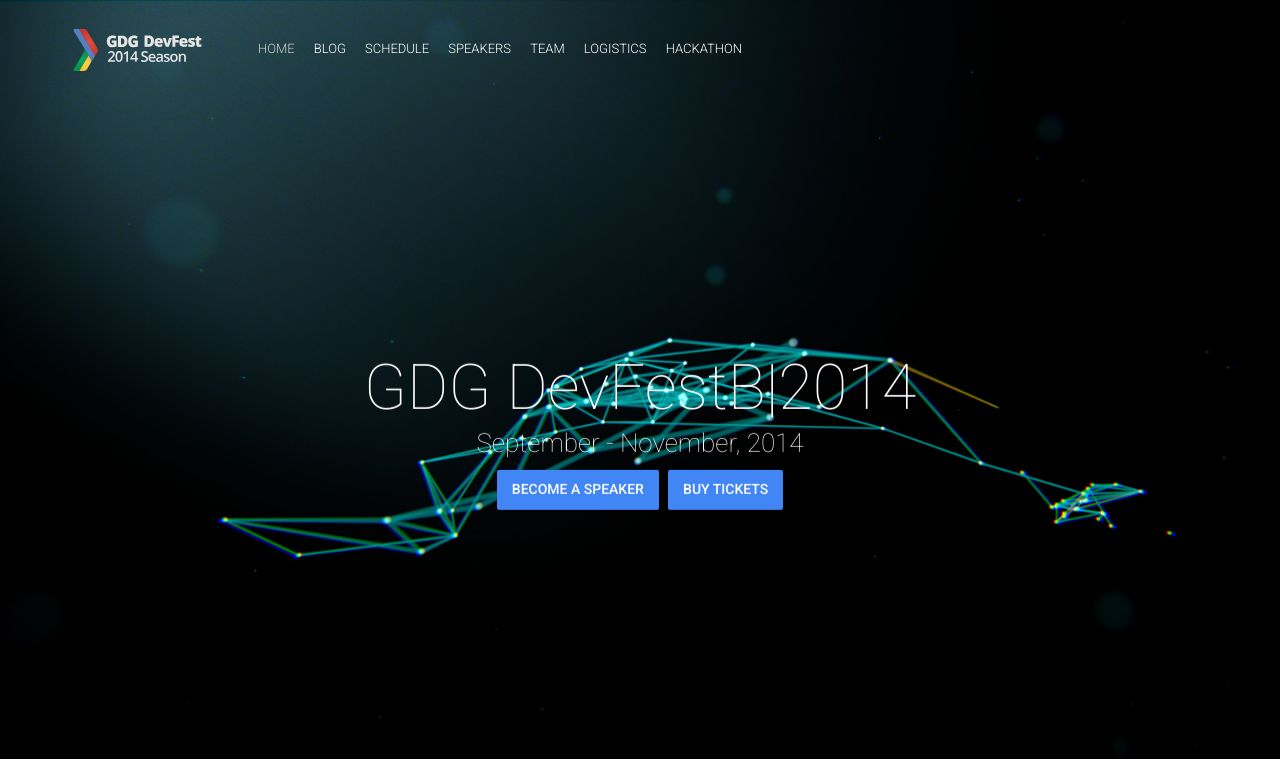
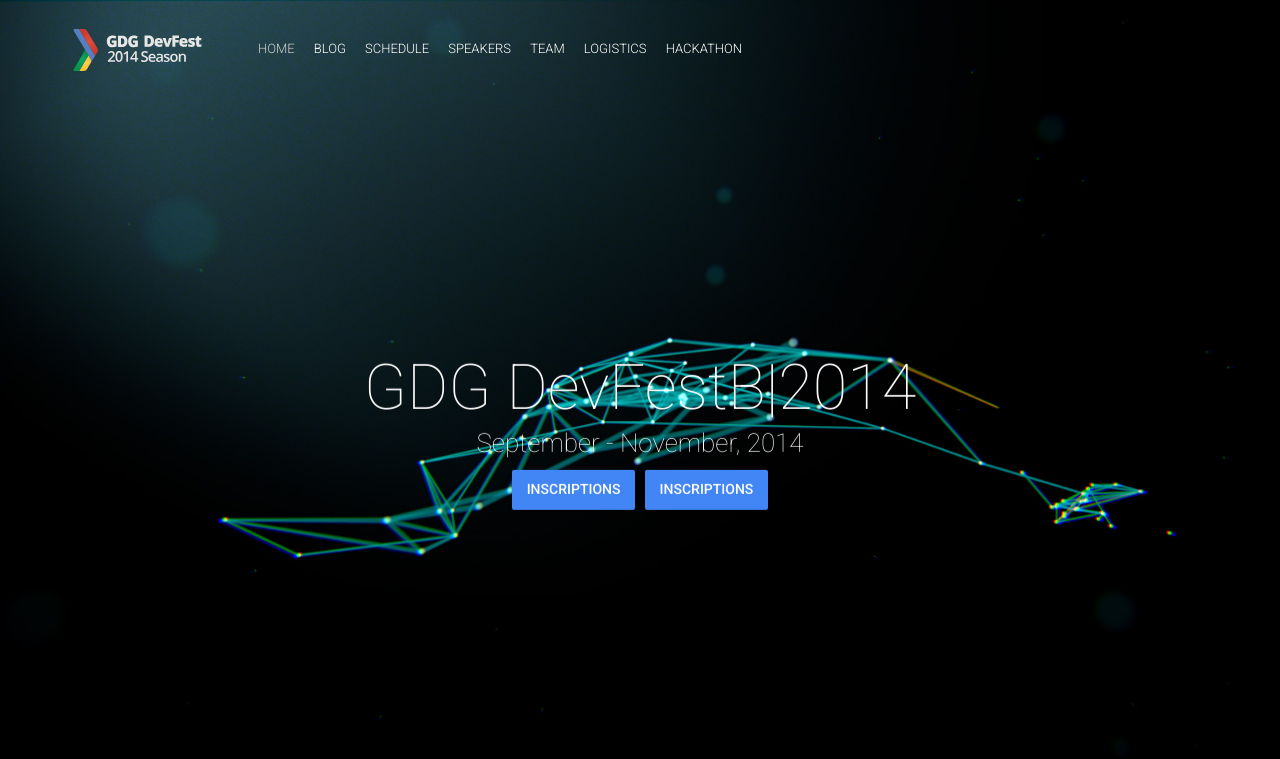
Before and after one commit to MaximeMularz/gdg-intel, a Jekyll site: the page built from index.html, in a window 1280 px wide and 900 px high. Shown: the top 759 px of the window. Built offline with Jekyll 4.4.1, drawn with Linux system fonts in a browser that asks for light colours; nearby versions of some CDN libraries; comment, search, counter and statistics services are not loaded.

Commit message:
permalink name

```diff
--- a/_config.yml
+++ b/_config.yml
@@ -55,8 +55,8 @@
 typeoutTextValues: '"", "Saison", "France", "Belgique", "Allemagne"'
 typeoutFallback: "Season"
 heroButtons:
- - {link: "http://bit.ly/dfua-c4p", text: "Become a speaker"}
- - {permalink: "/#tickets", text: "Buy tickets"}
+ - {link: "http://bit.ly/dfua-c4p", text: "Inscriptions"}
+ - {permalink: "/#tickets", text: "Inscriptions"}
 
 # About Block
 aboutTitle: "About GDG DevFest"
```
